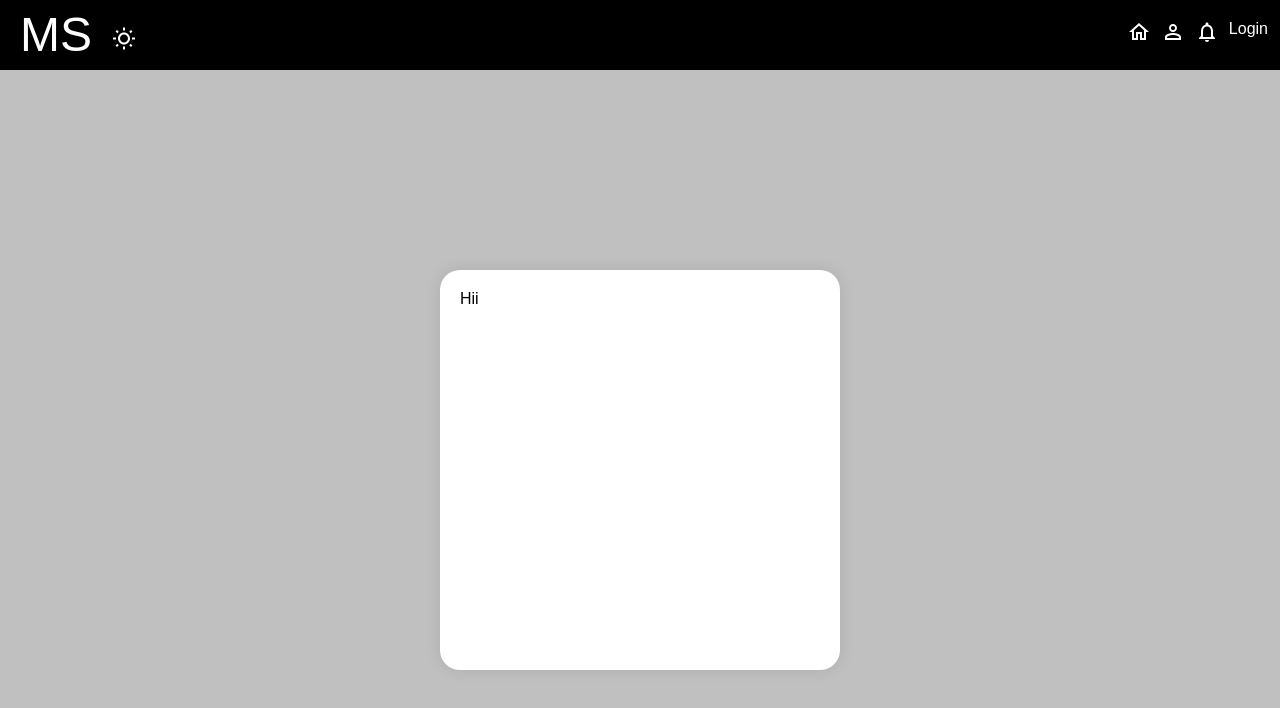
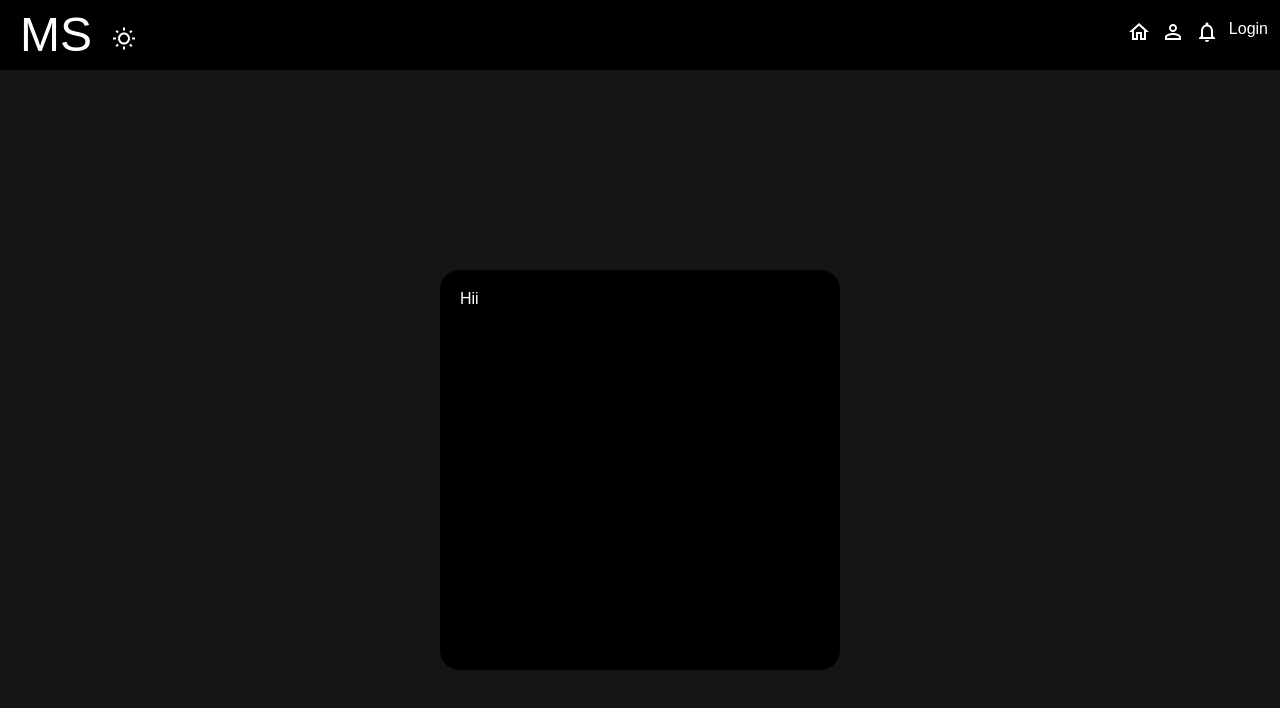
Before and after one commit to ProperPoe/SocialMedia-app, a React (Create React App) app in the folder Client/my-app/: page / in a window 1280 px wide. Shown: the top 708 px of the page. Built offline with nearby package versions, Linux system fonts and the light colour scheme.

Commit message:
Added more styling to Home page

```diff
--- a/Client/my-app/src/components/Home/Home.scss
+++ b/Client/my-app/src/components/Home/Home.scss
@@ -1,5 +1,5 @@
 .post-container{
-    background-color: rgb(192, 192, 192);
+    background-color: rgb(22, 22, 22);
     display: flex;
     justify-content: center;
     height: 100vh;
@@ -7,10 +7,11 @@
 }
 
 .post-card{
-    background-color: white;
+    background-color: black;
     border: none;
     border-radius: 20px;
     box-shadow: 0px 0px 15px 1px rgba(0, 0, 0, 0.09);
+    color: white;
     height: 400px;
     width: 400px;
     padding: 20px;
```
